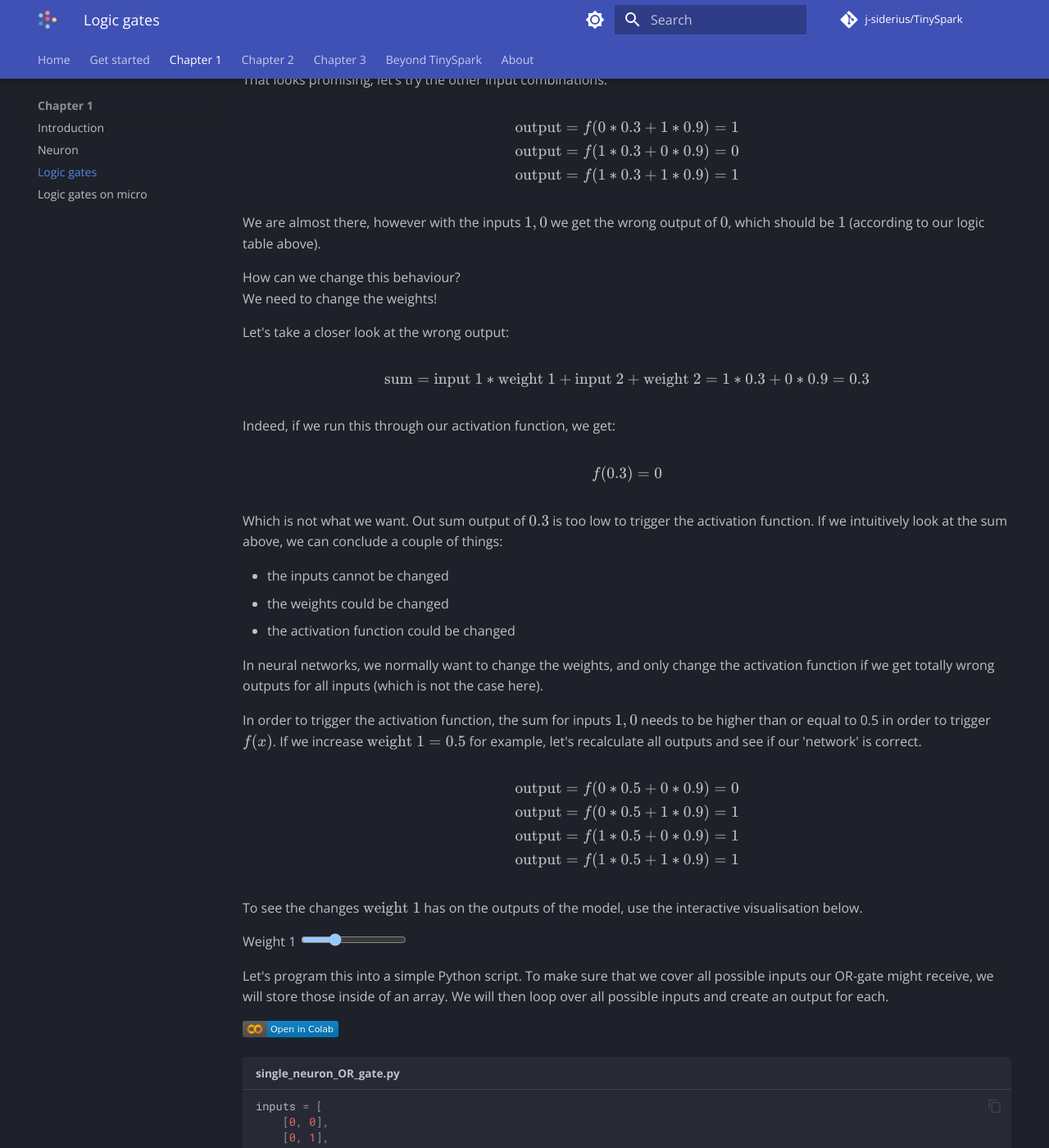
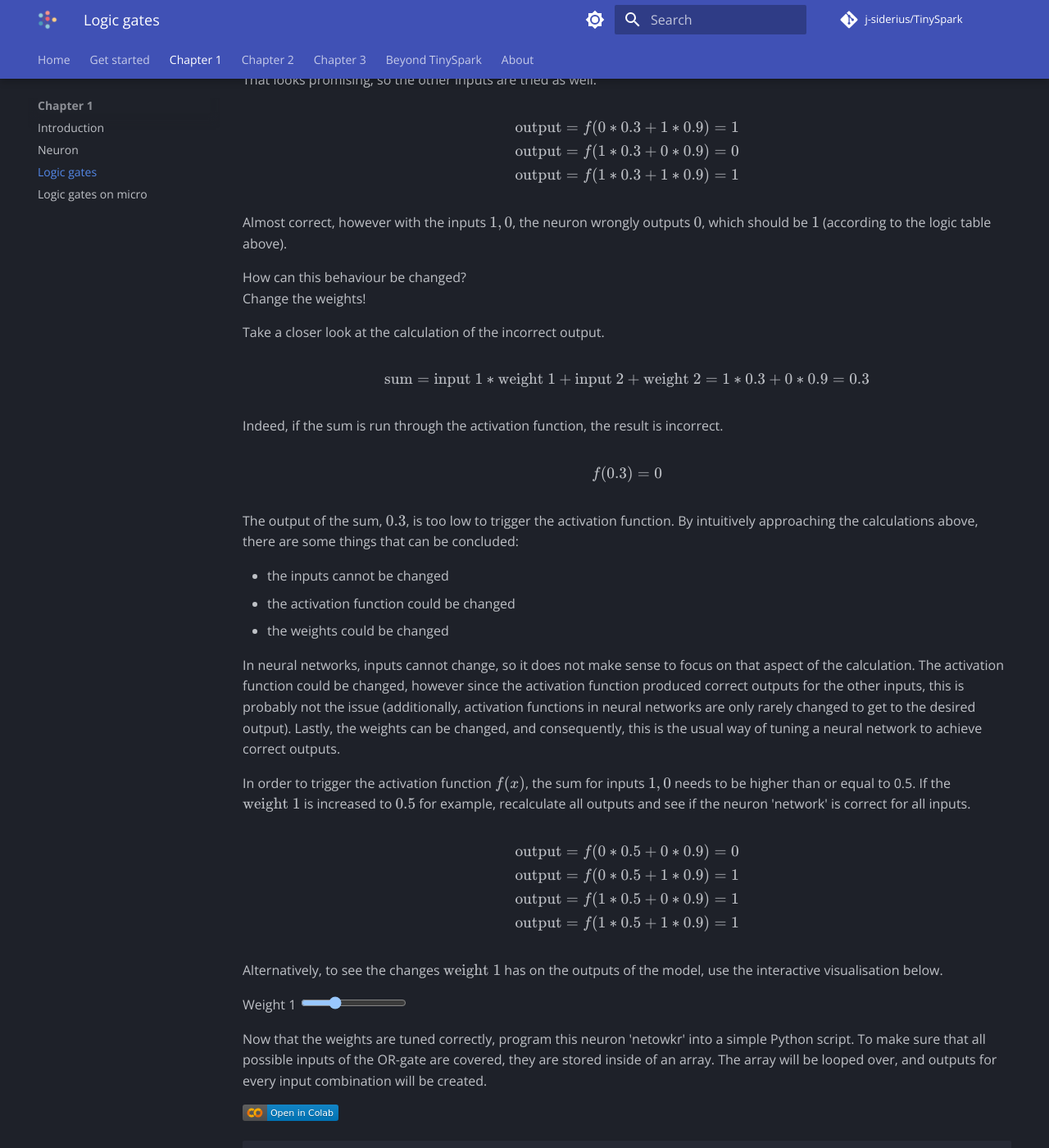
Before and after one commit to j-siderius/TinySpark, an MkDocs documentation site: the page built from docs/chapter1/logic_gates.md, in a window 1280 px wide and 1400 px high, scrolled down 1281 px. Shown: the whole window at 82% size. Built offline with MkDocs 1.6.1 and Material for MkDocs 9.7.7, drawn with Linux system fonts in a browser that asks for light colours; nearby versions of some CDN libraries; comment, search, counter and statistics services are not loaded; some of the changed text lies outside the part shown.

Commit message:
Fixed typos in CH1, edited code examples to respect pull High

````diff
--- a/docs/assets/examples/OR_gate.py
+++ b/docs/assets/examples/OR_gate.py
@@ -16,8 +16,9 @@
 
 # loop endlessly
 while 1:
-    input1 = button1.value
-    input2 = button2.value
+    # Read the button value (buttons are pulled HIGH, so check for low)
+    input1 = not button1.value
+    input2 = not button2.value
 
     sum = (input1 * weight1) + (input2 * weight2)
     if sum >= 0.5:
--- a/docs/assets/examples/buttons.py
+++ b/docs/assets/examples/buttons.py
@@ -13,7 +13,7 @@
 button2.direction = Direction.INPUT
 button2.pull = Pull.UP
 
-# Check if buttons are pressed
+# Check if buttons are pressed (buttons are pulled HIGH, so check for low)
 while True:
     if not button1.value:
         print("Button 1 pressed!")
--- a/docs/assets/examples/input_output.py
+++ b/docs/assets/examples/input_output.py
@@ -15,8 +15,8 @@
 
 # loop endlessly
 while 1:
-    # check if a button is pressed, and print if it is
-    if button1.value is True:
+    # check if a button is pressed, and print if it is (buttons are pulled HIGH, so check for low)
+    if not button1.value:
         print("button1 pressed")
-    if button2.value is True:
+    if not button2.value:
         print("button2 pressed")
--- a/docs/chapter1/logic_gates.md
+++ b/docs/chapter1/logic_gates.md
@@ -5,7 +5,7 @@
 [^1]: <https://en.wikipedia.org/wiki/Flip-flop_(electronics)>
 [^2]: <https://en.wikipedia.org/wiki/Arithmetic_logic_unit>
 
-In this first Mini-project, we will build a single-neuron 'network' to replicate the behaviour of an OR logic gate[^3]. The OR gate will activate whenever either of it's inputs reads HIGH (or 1 in our case).
+In this first Mini-project, a single-neuron 'network' will be built to replicate the behaviour of an OR logic gate[^3]. The OR gate will activate whenever either of it's inputs reads HIGH (or 1 in our case).
 
 ![OR gate logic symbol](../assets/images/or_gate.png)
 
@@ -22,13 +22,13 @@
 
 ---
 
-In order to make writing our equations a bit easier, let's combine the sum and activation function:
+In order to make writing the equations a bit easier, the sum and activation function are combined into one formula.
 
 $$
 \text{output}=f(\sum\text{inputs}*\text{weights})
 $$
 
-Now try if the neuron from the [previous section](neuron.md) does the trick:
+Now try if the neuron from the [previous section](neuron.md) will predict the correct output for the OR logic gate.
 
 $$
 \displaylines{
@@ -43,7 +43,7 @@
 \text{output}=f(0*0.3+0*0.9)=0
 $$
 
-That looks promising, let's try the other input combinations:
+That looks promising, so the other inputs are tried as well.
 
 $$
 \displaylines{
@@ -53,32 +53,32 @@
 }
 $$
 
-We are almost there, however with the inputs $1,0$ we get the wrong output of $0$, which should be $1$ (according to our logic table above).
+Almost correct, however with the inputs $1,0$, the neuron wrongly outputs $0$, which should be $1$ (according to the logic table above).
 
-How can we change this behaviour? <br> We need to change the weights!
+How can this behaviour be changed? <br> Change the weights!
 
-Let's take a closer look at the wrong output:
+Take a closer look at the calculation of the incorrect output.
 
 $$
 \text{sum}=\text{input 1}*\text{weight 1}+\text{input 2}+\text{weight 2}\\
 =1*0.3+0*0.9=0.3
 $$
 
-Indeed, if we run this through our activation function, we get:
+Indeed, if the sum is run through the activation function, the result is incorrect.
 
 $$
 f(0.3)=0
 $$
 
-Which is not what we want. Out sum output of $0.3$ is too low to trigger the activation function. If we intuitively look at the sum above, we can conclude a couple of things:
+The output of the sum, $0.3$, is too low to trigger the activation function. By intuitively approaching the calculations above, there are some things that can be concluded:
 
 - the inputs cannot be changed
+- the activation function could be changed
 - the weights could be changed
-- the activation function could be changed
 
-In neural networks, we normally want to change the weights, and only change the activation function if we get totally wrong outputs for all inputs (which is not the case here).
+In neural networks, inputs cannot change, so it does not make sense to focus on that aspect of the calculation. The activation function could be changed, however since the activation function produced correct outputs for the other inputs, this is probably not the issue (additionally, activation functions in neural networks are only rarely changed to get to the desired output). Lastly, the weights can be changed, and consequently, this is the usual way of tuning a neural network to achieve correct outputs.
 
-In order to trigger the activation function, the sum for inputs $1,0$ needs to be higher than or equal to 0.5 in order to trigger $f(x)$. If we increase $\text{weight 1}=0.5$ for example, let's recalculate all outputs and see if our 'network' is correct.
+In order to trigger the activation function $f(x)$, the sum for inputs $1,0$ needs to be higher than or equal to 0.5. If the $\text{weight 1}$ is increased to $0.5$ for example, recalculate all outputs and see if the neuron 'network' is correct for all inputs.
 
 $$
 \displaylines{
@@ -89,7 +89,7 @@
 }
 $$
 
-To see the changes $\text{weight 1}$ has on the outputs of the model, use the interactive visualisation below.
+Alternatively, to see the changes $\text{weight 1}$ has on the outputs of the model, use the interactive visualisation below.
 
 <script src="https://cdnjs.cloudflare.com/ajax/libs/p5.js/1.6.0/p5.js"></script>
 <script>
@@ -144,7 +144,7 @@
     <input type="range" id="weight1" name="weight1" min="0" max="1" value="0.3" step="0.1">
 </div>
 
-Let's program this into a simple Python script. To make sure that we cover all possible inputs our OR-gate might receive, we will store those inside of an array. We will then loop over all possible inputs and create an output for each.
+Now that the weights are tuned correctly, program this neuron 'netowkr' into a simple Python script. To make sure that all possible inputs of the OR-gate are covered, they are stored inside of an array. The array will be looped over, and outputs for every input combination will be created.
 
 [![Open In Colab](../assets/images/colab-badge.svg)](https://colab.research.google.com/drive/1ifiq6e0aOzHRPsRP8OT0_t_h8MajBrlx#scrollTo=DykfGQVnQ2k5)
 
@@ -173,6 +173,6 @@
 => [1, 1]   1
 ```
 
-You hand-programmed your first neuron-network, try to open the Python code in Colab and play around with the values for the weights to see how they change the outcome of the different inputs.
+---
 
 In the next section, we will deploy this network to our TinySpark development board, in order to experience how to expand our neuron 'network' beyond the screen.
````
Also changed, not shown: docs/chapter1/introduction.md (+0 -8 lines), docs/chapter1/logic_gates_micro.md (+14 -7 lines), docs/chapter1/neuron.md (+8 -6 lines), docs/chapter2/plant_monitoring.md (+1 -0 lines).
